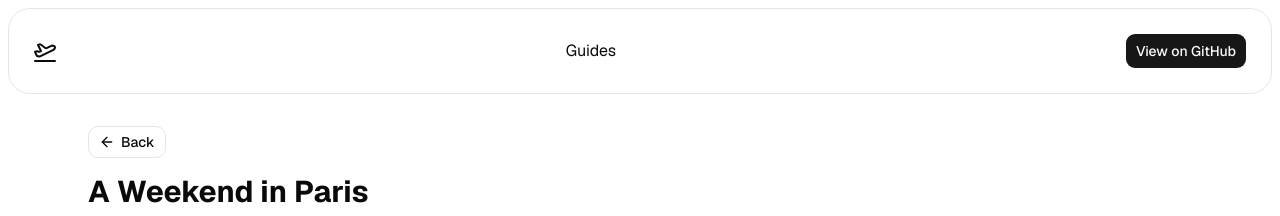
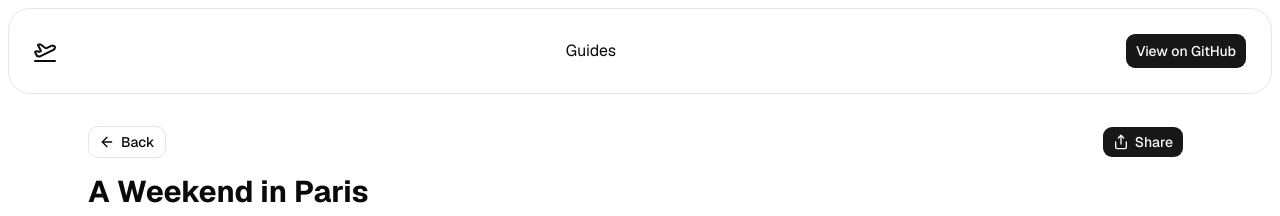
Before and after one commit to Matthew-Seaber/voyage, a Next.js app: page /guides/paris-weekend in a window 1280 px wide. Shown: the top 216 px of the page. Built offline with nearby package versions, Linux system fonts and the light colour scheme.

Commit message:
Added share button for guides and trips

```diff
--- a/app/guides/[articleName]/page.tsx
+++ b/app/guides/[articleName]/page.tsx
@@ -7,6 +7,7 @@ import { Button } from "@/components/ui/button";
 import { ArrowLeft } from "lucide-react";
 import Link from "next/link";
 import Image from "next/image";
+import ShareButton from "@/components/button-components/ShareButton";
 
 async function getGuideInfo(articleName: string) {
   const guidesDirectory = path.join(process.cwd(), "content/guides");
@@ -62,12 +63,18 @@ async function ArticlePage({
 
   return (
     <div>
+      <div className="flex items-center gap-2 justify-between">
         <Link href="/guides">
           <Button variant="outline" className="cursor-pointer">
             <ArrowLeft />
             Back
           </Button>
         </Link>
+        <ShareButton
+          title={guideData.title}
+          description={guideData.description}
+        />
+      </div>
 
       <article>
         <h1 className="text-3xl font-bold my-4">{guideData.title}</h1>
--- a/app/new/page.tsx
+++ b/app/new/page.tsx
@@ -24,6 +24,7 @@ import {
   ChevronDownIcon,
   Loader2,
   Printer,
+  Share,
   Star,
 } from "lucide-react";
 import {
@@ -169,6 +170,36 @@ function NewTripPage() {
 
   function handlePrint() {
     window.print();
+  }
+
+  async function handleShare() {
+    const summary = `${location} Trip ${departureDate?.getFullYear()}
+Dates: ${departureDate?.toLocaleDateString("en-US")} to ${returnDate?.toLocaleDateString("en-US")}
+Flights: $${(selectedDepFlight?.price ?? 0) + (selectedRetFlight?.price ?? 0)} total
+Hotel: ${selectedHotel?.name} (${selectedHotel?.total_rate?.lowest || "Unknown"})
+Total estimated cost: $${(
+      (selectedDepFlight?.price ?? 0) +
+      (selectedRetFlight?.price ?? 0) +
+      (selectedHotel?.total_rate?.extracted_lowest ?? 0)
+    ).toFixed(2)}
+
+Created with Voyage - your new favorite travel planner!`;
+
+    try {
+      await navigator.clipboard.writeText(summary);
+      if (navigator.share) {
+        await navigator.share({
+          title: `${location} TRIP ${departureDate?.getFullYear()}`,
+          text: summary,
+        });
+      } else {
+        await navigator.clipboard.writeText(summary);
+        toast.success("Trip details copied to clipboard!");
+      }
+    } catch (error) {
+      console.error("Error sharing:", error);
+      toast.error("Sharing failed. Please try again later.");
+    }
   }
 
   async function getFlightData() {
@@ -929,10 +960,16 @@ function NewTripPage() {
               <ArrowLeft />
               Back
             </Button>
-            <Button className="ml-auto" onClick={handlePrint}>
-              <Printer />
-              Print
-            </Button>
+            <div className="ml-auto flex gap-2">
+              <Button variant="outline" onClick={handlePrint}>
+                <Printer />
+                Print
+              </Button>
+              <Button onClick={handleShare}>
+                <Share />
+                Share
+              </Button>
+            </div>
           </div>
 
           <div id="printable-content" className="space-y-6">
--- /dev/null
+++ b/components/button-components/ShareButton.tsx
@@ -0,0 +1,47 @@
+"use client";
+
+import { Button } from "@/components/ui/button";
+import { Share } from "lucide-react";
+import { Toaster, toast } from "sonner";
+
+type ShareButtonProps = {
+  title: string;
+  description?: string;
+};
+
+function ShareButton({ title, description }: ShareButtonProps) {
+  async function handleShare() {
+    try {
+      if (navigator.share) {
+        await navigator.share({
+          title,
+          text: description,
+          url: window.location.href,
+        });
+      } else {
+        await navigator.clipboard.writeText(
+          title + ": " + window.location.href,
+        );
+        toast.success("Link copied to clipboard!");
+      }
+    } catch (error) {
+      console.error("Error sharing:", error);
+      toast.error(
+        "Sharing failed. Please try again later.",
+      );
+    }
+  }
+
+  return (
+    <>
+      <Button className="ml-auto" onClick={handleShare}>
+        <Share />
+        Share
+      </Button>
+
+      <Toaster />
+    </>
+  );
+}
+
+export default ShareButton;
```
Lines whose indentation alone changed are shown as unchanged.
